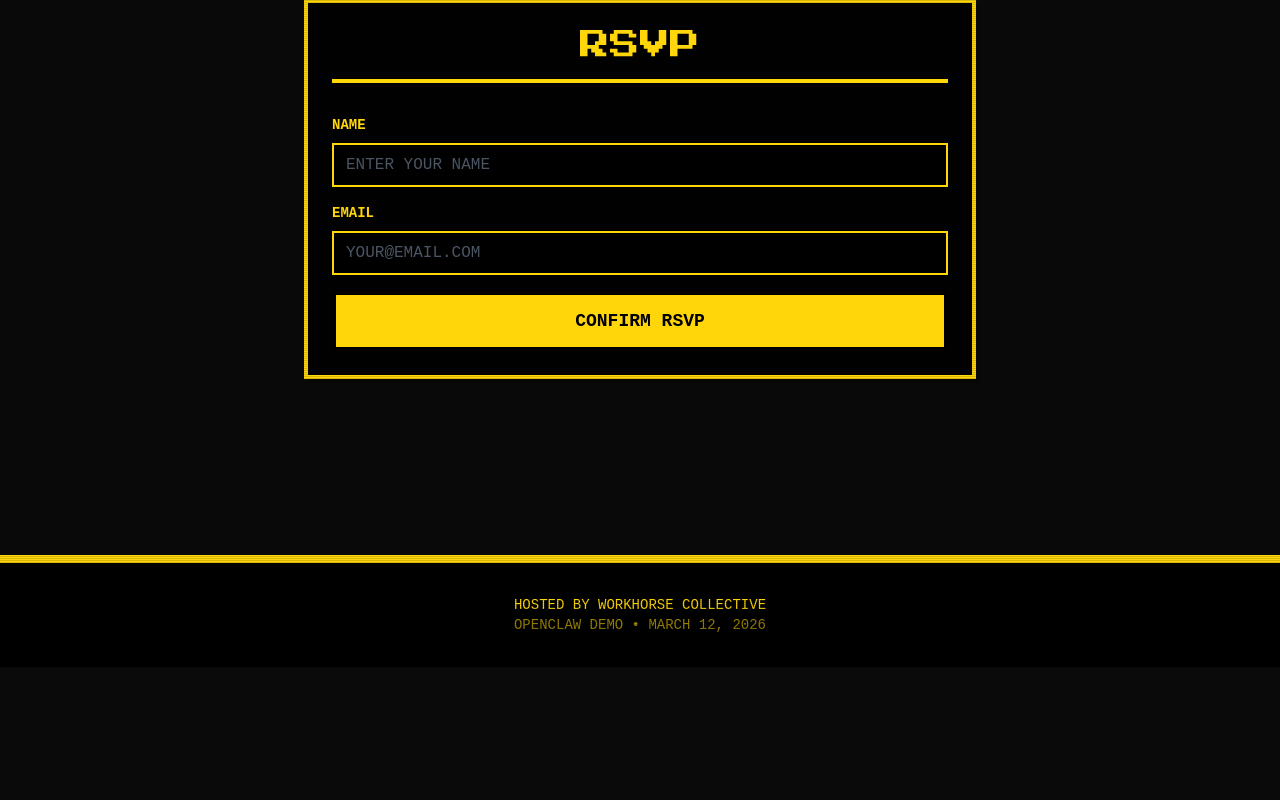
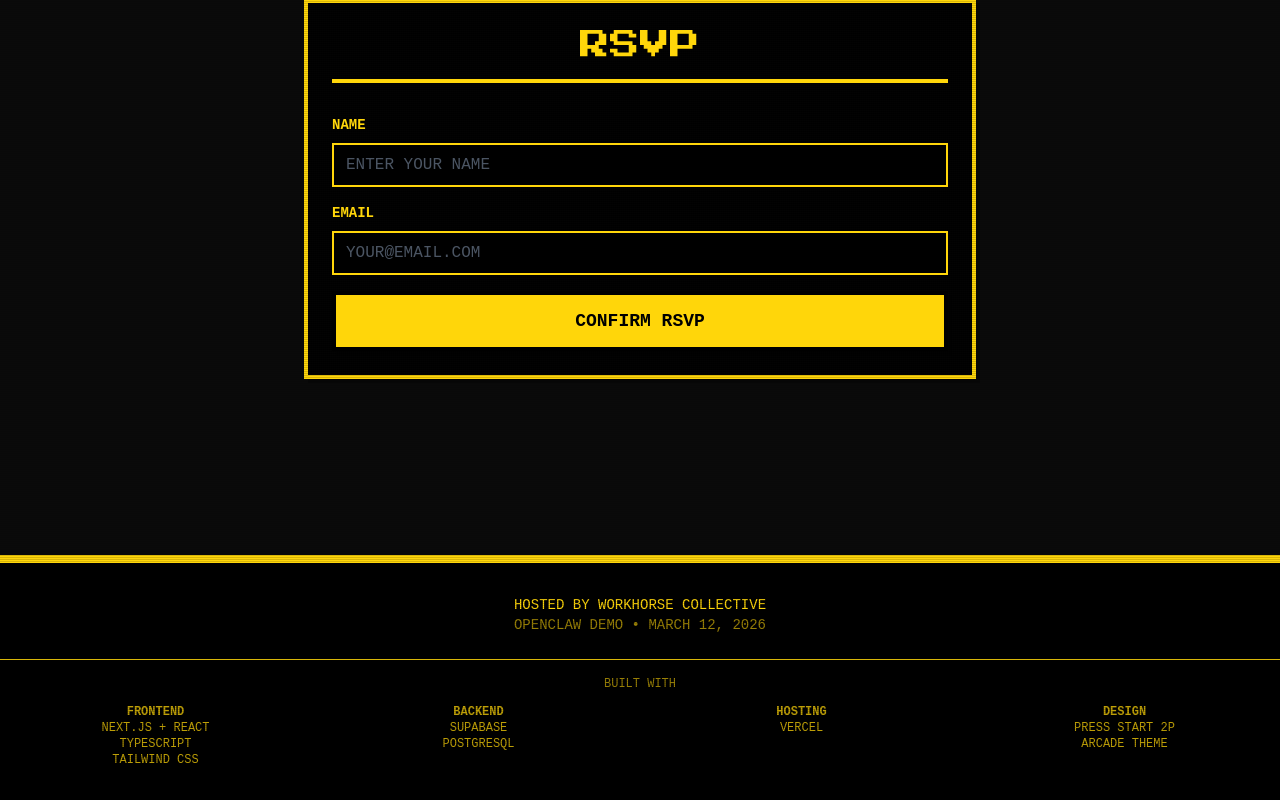
Before and after one commit to tjsclawbot-jpg/openclaw-meetup, a Next.js app: page / in a window 1280 px wide. Shown: the part 933-1733 px from the top of the page. Before the commit the page ends 1600 px from the top, so only its background shows below. Built offline with nearby package versions, Linux system fonts and the light colour scheme; no server answers.

Commit message:
feat: add tech stack to footer

```diff
--- a/pages/admin/rsvps.tsx
+++ b/pages/admin/rsvps.tsx
@@ -220,7 +220,30 @@ export default function Admin() {
         )}
 
         <footer className="border-t-8 border-arcade-yellow mt-16 py-6 bg-black text-center text-sm uppercase">
-          <p>OPENCLAW MEETUP ADMIN • MARCH 12, 2026</p>
+          <p className="mb-4">OPENCLAW MEETUP ADMIN • MARCH 12, 2026</p>
+
+          {/* Tech Stack */}
+          <div className="border-t border-arcade-yellow pt-3 mt-3">
+            <p className="text-xs opacity-60 mb-2">BUILT WITH</p>
+            <div className="grid grid-cols-2 md:grid-cols-4 gap-2 text-xs opacity-75">
+              <div>
+                <p className="font-bold text-arcade-yellow text-xs">FRONTEND</p>
+                <p>Next.js</p>
+              </div>
+              <div>
+                <p className="font-bold text-arcade-yellow text-xs">BACKEND</p>
+                <p>Supabase</p>
+              </div>
+              <div>
+                <p className="font-bold text-arcade-yellow text-xs">HOSTING</p>
+                <p>Vercel</p>
+              </div>
+              <div>
+                <p className="font-bold text-arcade-yellow text-xs">DESIGN</p>
+                <p>Arcade</p>
+              </div>
+            </div>
+          </div>
         </footer>
       </div>
     </>
--- a/pages/index.tsx
+++ b/pages/index.tsx
@@ -220,7 +220,34 @@ export default function Home() {
               WORKHORSE COLLECTIVE
             </a>
           </p>
-          <p className="opacity-60">OPENCLAW DEMO • MARCH 12, 2026</p>
+          <p className="opacity-60 mb-6">OPENCLAW DEMO • MARCH 12, 2026</p>
+
+          {/* Tech Stack */}
+          <div className="border-t border-arcade-yellow pt-4 mt-6">
+            <p className="text-xs opacity-60 mb-3">BUILT WITH</p>
+            <div className="grid grid-cols-2 md:grid-cols-4 gap-3 text-xs opacity-75">
+              <div>
+                <p className="font-bold text-arcade-yellow">FRONTEND</p>
+                <p>Next.js + React</p>
+                <p>TypeScript</p>
+                <p>Tailwind CSS</p>
+              </div>
+              <div>
+                <p className="font-bold text-arcade-yellow">BACKEND</p>
+                <p>Supabase</p>
+                <p>PostgreSQL</p>
+              </div>
+              <div>
+                <p className="font-bold text-arcade-yellow">HOSTING</p>
+                <p>Vercel</p>
+              </div>
+              <div>
+                <p className="font-bold text-arcade-yellow">DESIGN</p>
+                <p>Press Start 2P</p>
+                <p>Arcade Theme</p>
+              </div>
+            </div>
+          </div>
         </footer>
       </div>
     </>
```
